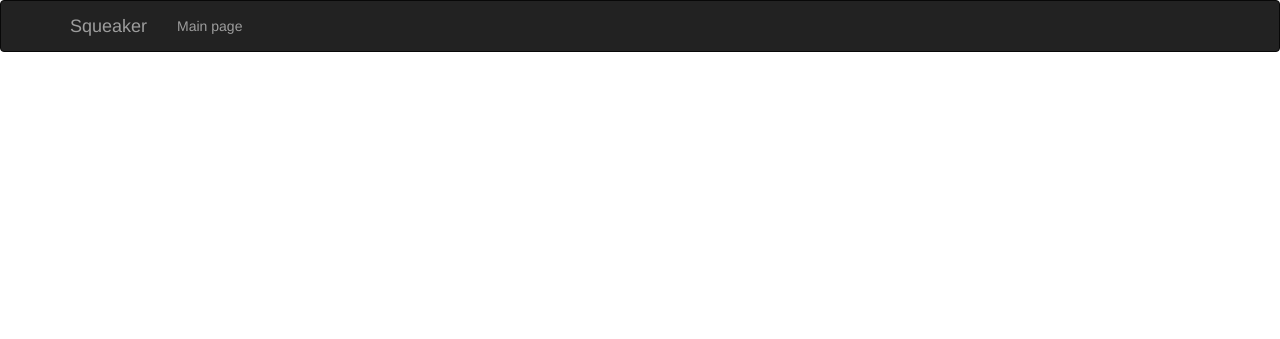
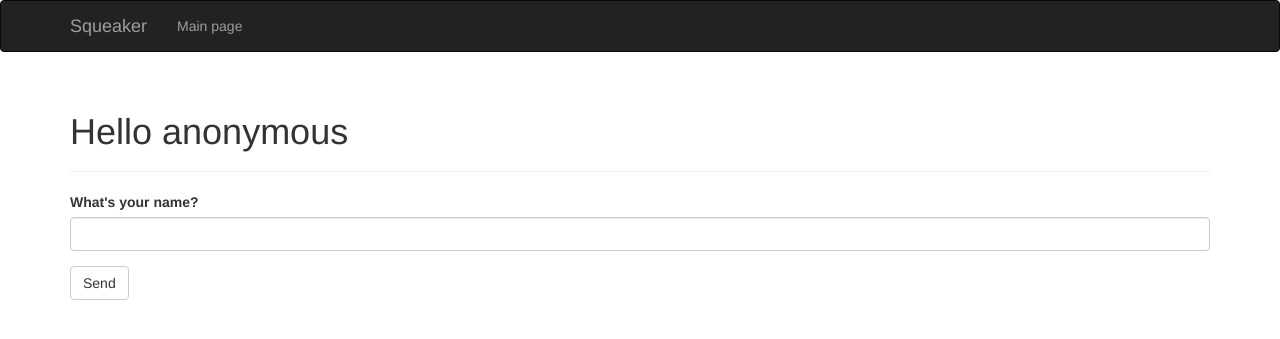
Before and after one commit to s22020/PTN-squeaker, a Flask app: page / in a window 1280 px wide. Shown: the top 339 px of the page. Run offline with Flask 3, Linux system fonts and the light colour scheme; some libraries are stand-ins or nearby versions.

Commit message:
Add user name form

```diff
--- a/app.py
+++ b/app.py
@@ -3,7 +3,7 @@ from flask_bootstrap import Bootstrap
 from flask_moment import Moment
 from datetime import datetime
 from flask_wtf import FlaskForm
-from wtforms import TextAreaField, SubmitField
+from wtforms import StringField, TextAreaField, SubmitField
 from wtforms.validators import DataRequired
 
 app = Flask(__name__)
@@ -14,14 +14,18 @@ moment = Moment(app)
 
 posts = []
 
-@app.route("/")
-def index():
-    return render_template('base.html')
+# @app.route("/")
+# def index():
+#     return render_template('base.html')
 
 
-@app.route("/user/<name>")
-def user(name):
-    return render_template('user.html', name=name)
+@app.route("/", methods=["GET", "POST"])
+def index():
+    form = NameForm()
+    if form.validate_on_submit():
+        session['name'] = form.name.data
+        return redirect(url_for('index'))
+    return render_template('user.html', form=form, name=session.get('name'))
 
 
 @app.route("/post", methods=["GET", "POST"])
@@ -46,3 +50,8 @@ def internal_server_error(e):
 class PostForm(FlaskForm):
     squeak = TextAreaField('Squeak something', validators=[DataRequired()])
     submit = SubmitField('Squeak')
+
+
+class NameForm(FlaskForm):
+    name = StringField("What's your name?", validators=[DataRequired()])
+    submit = SubmitField("Send")
--- a/templates/user.html
+++ b/templates/user.html
@@ -1,7 +1,9 @@
 {% extends "base.html" %}
+{% import "bootstrap/wtf.html" as wtf %}
 
 {% block page_content %}
     <div class="page-header">
-        <h1>Hello {{ name | striptags }}</h1>
+        <h1>Hello {% if name %}{{ name | striptags }}{% else %}anonymous{% endif %}</h1>
     </div>
+{{ wtf.quick_form(form) }}
 {% endblock %}
```
